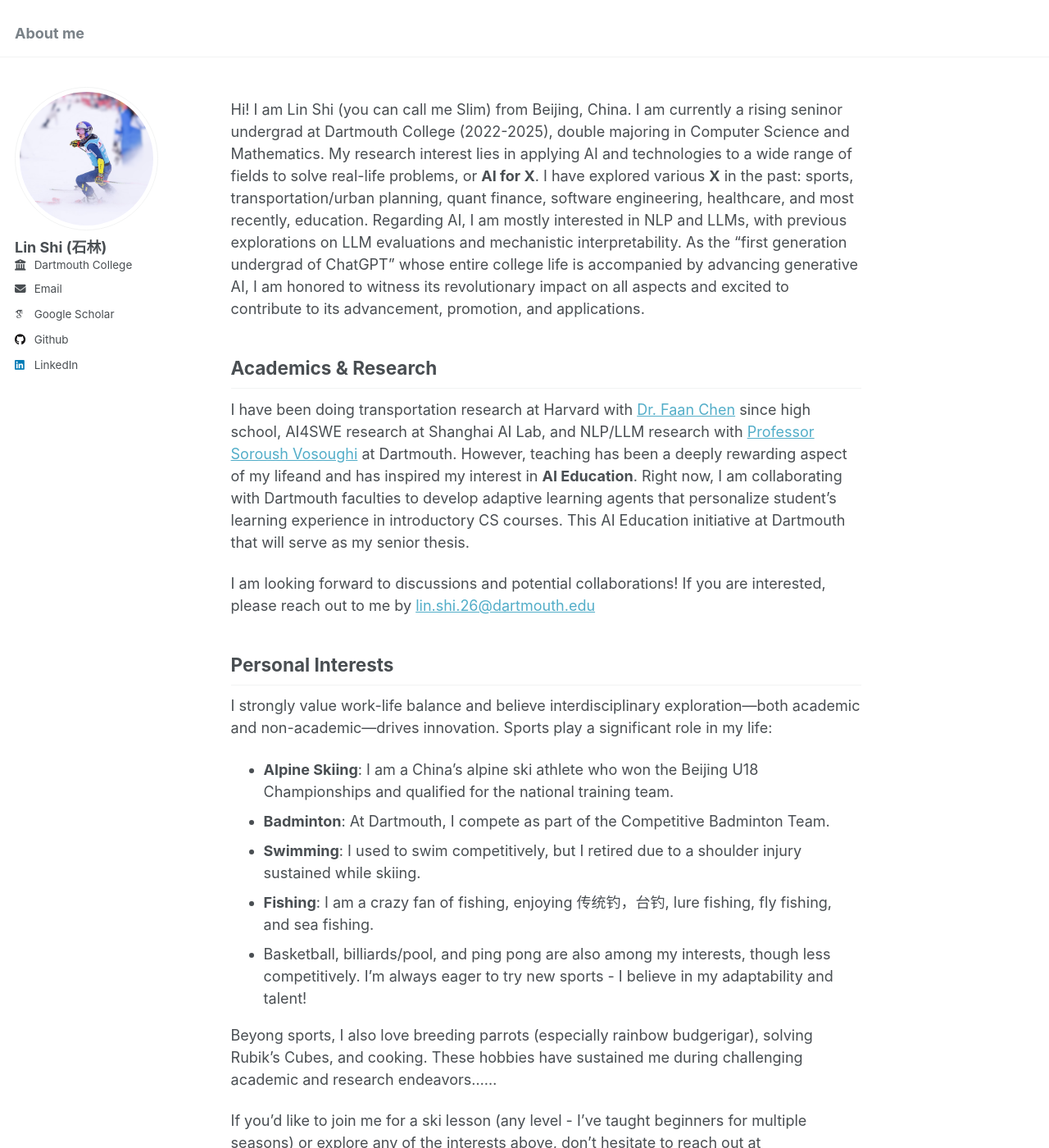
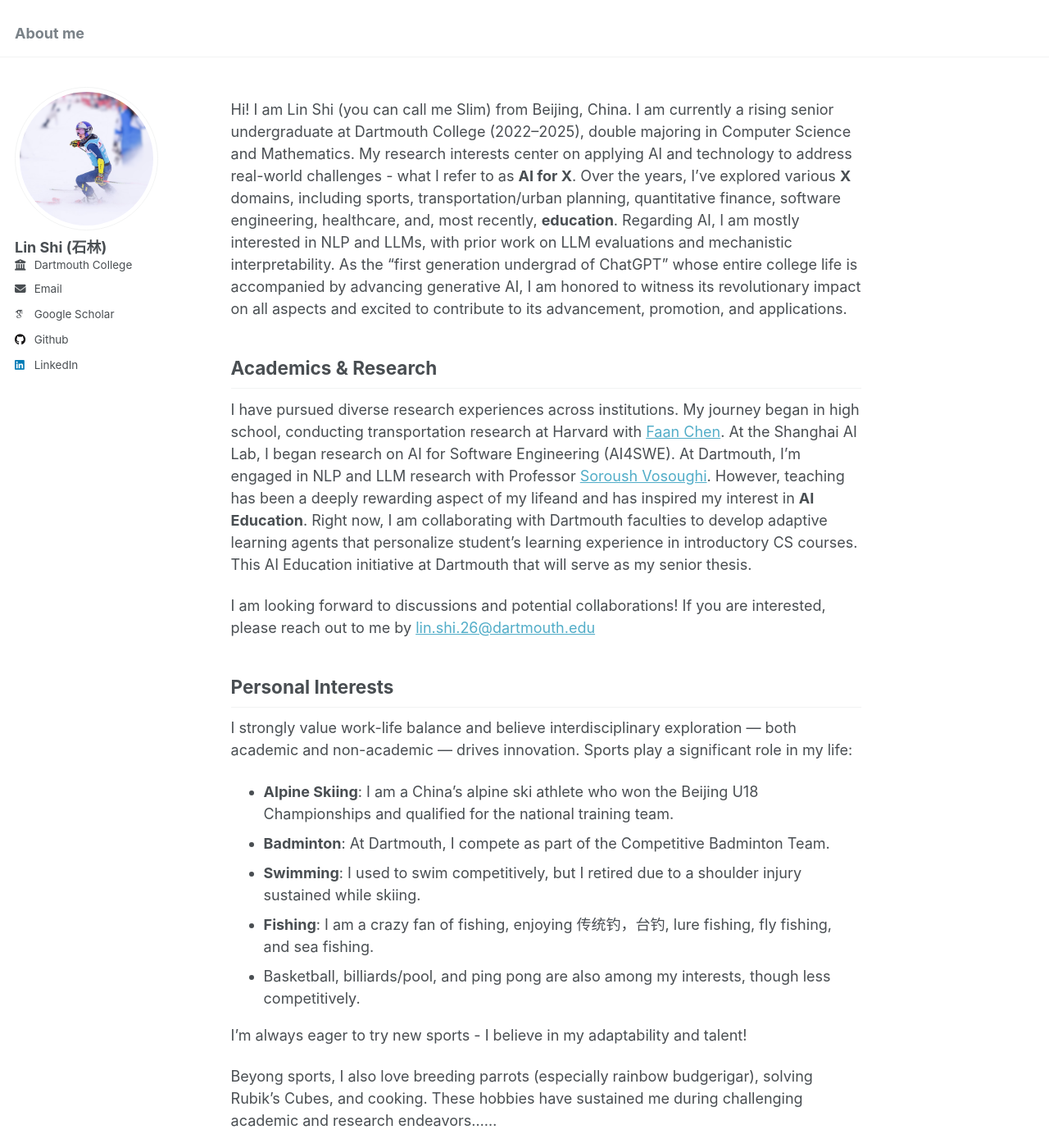
Before and after one commit to Slimshilin/Slimshilin.github.io, a Jekyll site: the page built from _pages/about.md, in a window 1280 px wide and 1400 px high. Shown: the whole window at 82% size. Built offline with Jekyll 4.4.1, drawn with Linux system fonts in a browser that asks for light colours; some web fonts are replaced; some of the changed text lies outside the part shown.

Commit message:
update typos

```diff
--- a/_pages/about.md
+++ b/_pages/about.md
@@ -7,24 +7,24 @@ redirect_from:
   - /about.html
 ---
 
-Hi! I am Lin Shi (you can call me Slim) from Beijing, China. I am currently a rising seninor undergrad at Dartmouth College (2022-2025), double majoring in Computer Science and Mathematics. My research interest lies in applying AI and technologies to a wide range of fields to solve real-life problems, or **AI for X**. I have explored various **X** in the past: sports, transportation/urban planning, quant finance, software engineering, healthcare, and most recently, education. Regarding AI, I am mostly interested in NLP and LLMs, with previous explorations on LLM evaluations and mechanistic interpretability. As the "first generation undergrad of ChatGPT" whose entire college life is accompanied by advancing generative AI, I am honored to witness its revolutionary impact on all aspects and excited to contribute to its advancement, promotion, and applications.
-
+Hi! I am Lin Shi (you can call me Slim) from Beijing, China. I am currently a rising senior undergraduate at Dartmouth College (2022–2025), double majoring in Computer Science and Mathematics. My research interests center on applying AI and technology to address real-world challenges - what I refer to as **AI for X**. Over the years, I’ve explored various **X** domains, including sports, transportation/urban planning, quantitative finance, software engineering, healthcare, and, most recently, **education**. Regarding AI, I am mostly interested in NLP and LLMs, with prior work on LLM evaluations and mechanistic interpretability. As the "first generation undergrad of ChatGPT" whose entire college life is accompanied by advancing generative AI, I am honored to witness its revolutionary impact on all aspects and excited to contribute to its advancement, promotion, and applications.
 
 ## Academics & Research
-I have been doing transportation research at Harvard with [Dr. Faan Chen](https://scholar.harvard.edu/cfa/bio) since high school, AI4SWE research at Shanghai AI Lab, and NLP/LLM research with [Professor Soroush Vosoughi](https://web.cs.dartmouth.edu/people/soroush-vosoughi) at Dartmouth. However, teaching has been a deeply rewarding aspect of my lifeand and has inspired my interest in **AI Education**. Right now, I am collaborating with Dartmouth faculties to develop adaptive learning agents that personalize student's learning experience in introductory CS courses. This AI Education initiative at Dartmouth that will serve as my senior thesis.
+I have pursued diverse research experiences across institutions. My journey began in high school, conducting transportation research at Harvard with [Faan Chen](https://scholar.harvard.edu/cfa/bio). At the Shanghai AI Lab, I began research on AI for Software Engineering (AI4SWE). At Dartmouth, I’m engaged in NLP and LLM research with Professor [Soroush Vosoughi](https://web.cs.dartmouth.edu/people/soroush-vosoughi). However, teaching has been a deeply rewarding aspect of my lifeand and has inspired my interest in **AI Education**. Right now, I am collaborating with Dartmouth faculties to develop adaptive learning agents that personalize student's learning experience in introductory CS courses. This AI Education initiative at Dartmouth that will serve as my senior thesis.
 
 I am looking forward to discussions and potential collaborations! If you are interested, please reach out to me by [lin.shi.26@dartmouth.edu]()
 
 ## Personal Interests
-I strongly value work-life balance and believe interdisciplinary exploration—both academic and non-academic—drives innovation. Sports play a significant role in my life:
+I strongly value work-life balance and believe interdisciplinary exploration — both academic and non-academic — drives innovation. Sports play a significant role in my life:
 
 - **Alpine Skiing**: I am a China's alpine ski athlete who won the Beijing U18 Championships and qualified for the national training team.
 - **Badminton**: At Dartmouth, I compete as part of the Competitive Badminton Team.
 - **Swimming**: I used to swim competitively, but I retired due to a shoulder injury sustained while skiing.
 - **Fishing**: I am a crazy fan of fishing, enjoying 传统钓，台钓, lure fishing, fly fishing, and sea fishing.
 - Basketball, billiards/pool, and ping pong are also among my interests, though less competitively.
+
 I’m always eager to try new sports - I believe in my adaptability and talent!
 
 Beyong sports, I also love breeding parrots (especially rainbow budgerigar), solving Rubik's Cubes, and cooking. These hobbies have sustained me during challenging academic and research endeavors......
 
-If you’d like to join me for a ski lesson (any level - I’ve taught beginners for multiple seasons) or explore any of the interests above, don’t hesitate to reach out at [slimshilin2004@gmail.com]()!
+If you’d like to take my ski lesson (any level - I've been teaching beginners for seasons) or explore any of the interests above, don’t hesitate to reach out at [slimshilin2004@gmail.com]()!
```
